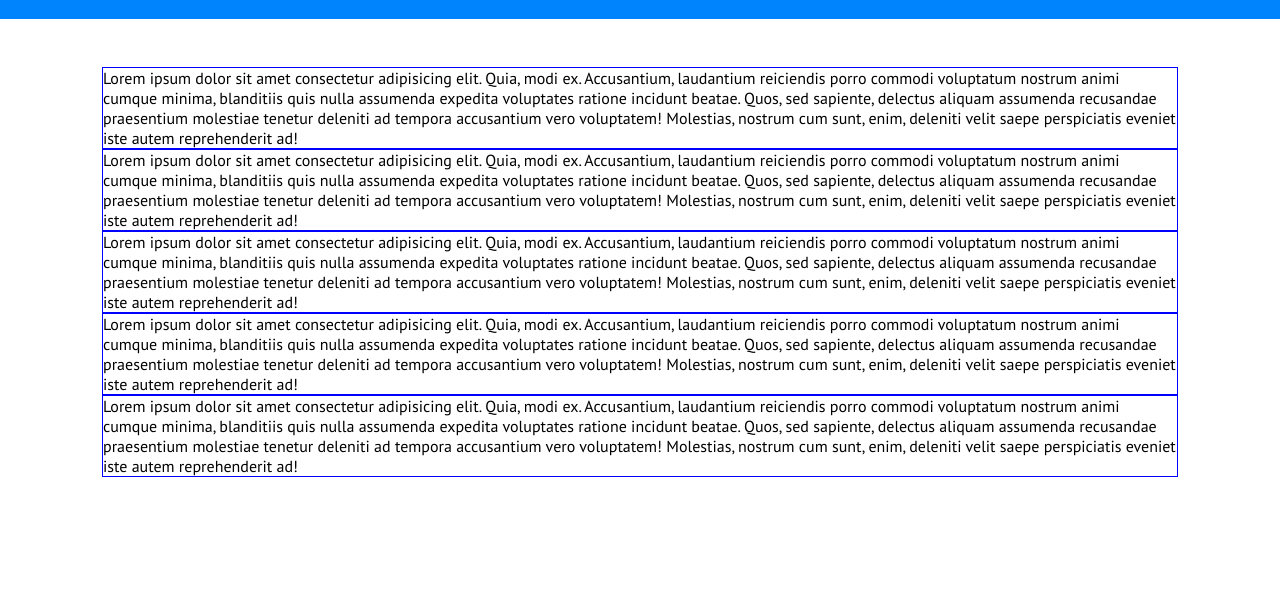
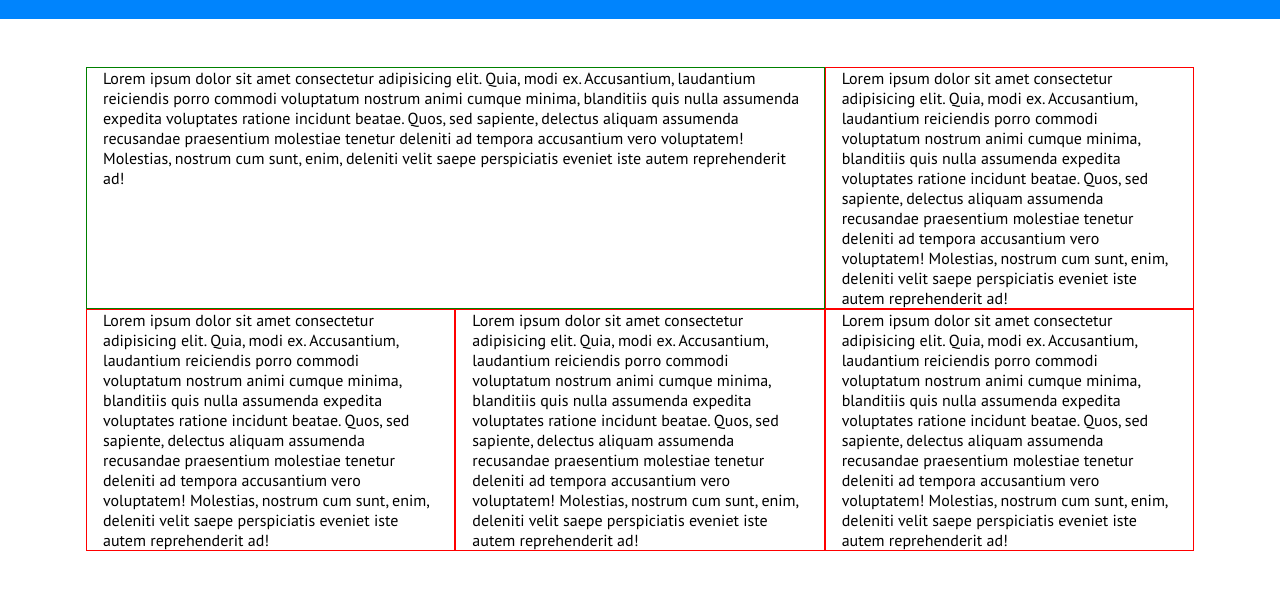
Before and after one commit to franciowel/htmlcss-responsive-layout, a plain HTML site: page index.html in a window 1280 px wide. Shown: the part 61-650 px from the top of the page. Drawn offline with Linux system fonts and the light colour scheme.

Commit message:
creata prima section responsive

```diff
--- a/css/style.css
+++ b/css/style.css
@@ -67,7 +67,32 @@ nav ul{
 
 .summary-col{
     border: 1px solid blue;
-    /* width: calc(100% / 3); */
+}
+
+/***
+TABLET RESP
+***/
+@media screen and (min-width:768px) {
+
+    .summary-parts{
+        flex-direction: row;
+        flex-wrap: wrap;
+
+        margin-left: -1rem;
+        margin-right: -1rem;
+    }
+
+    .summary-col{
+        border: 1px solid red;
+        width: calc(100% / 3);
+        padding: 0 1rem;
+    }
+
+    .summary-col:first-child{
+        border: 1px solid green;
+        width: calc((100% / 3) * 2);
+    }
+
 }
 
 /***
```
Also changed, not shown: index.html (+13 -1 lines).
